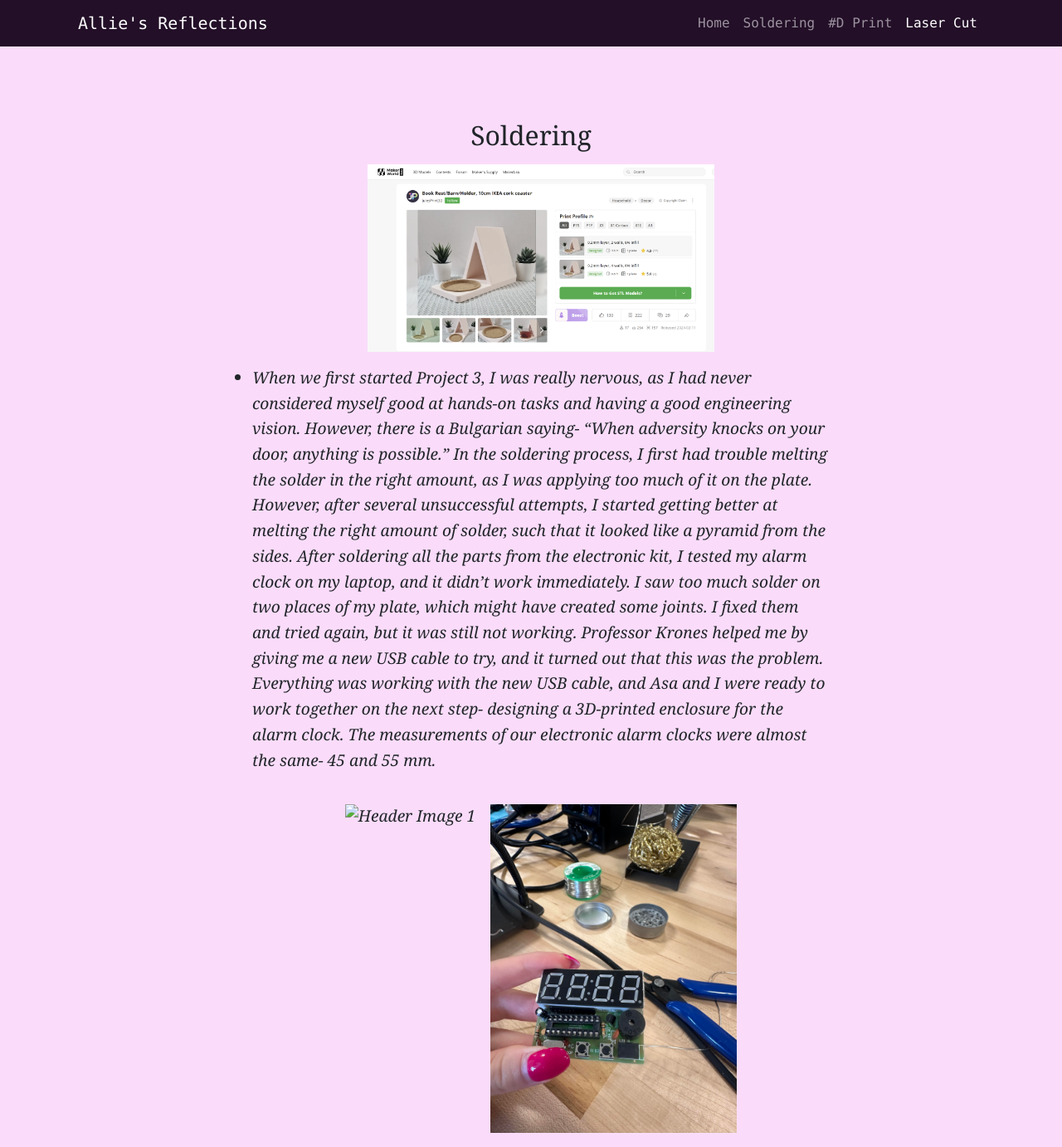
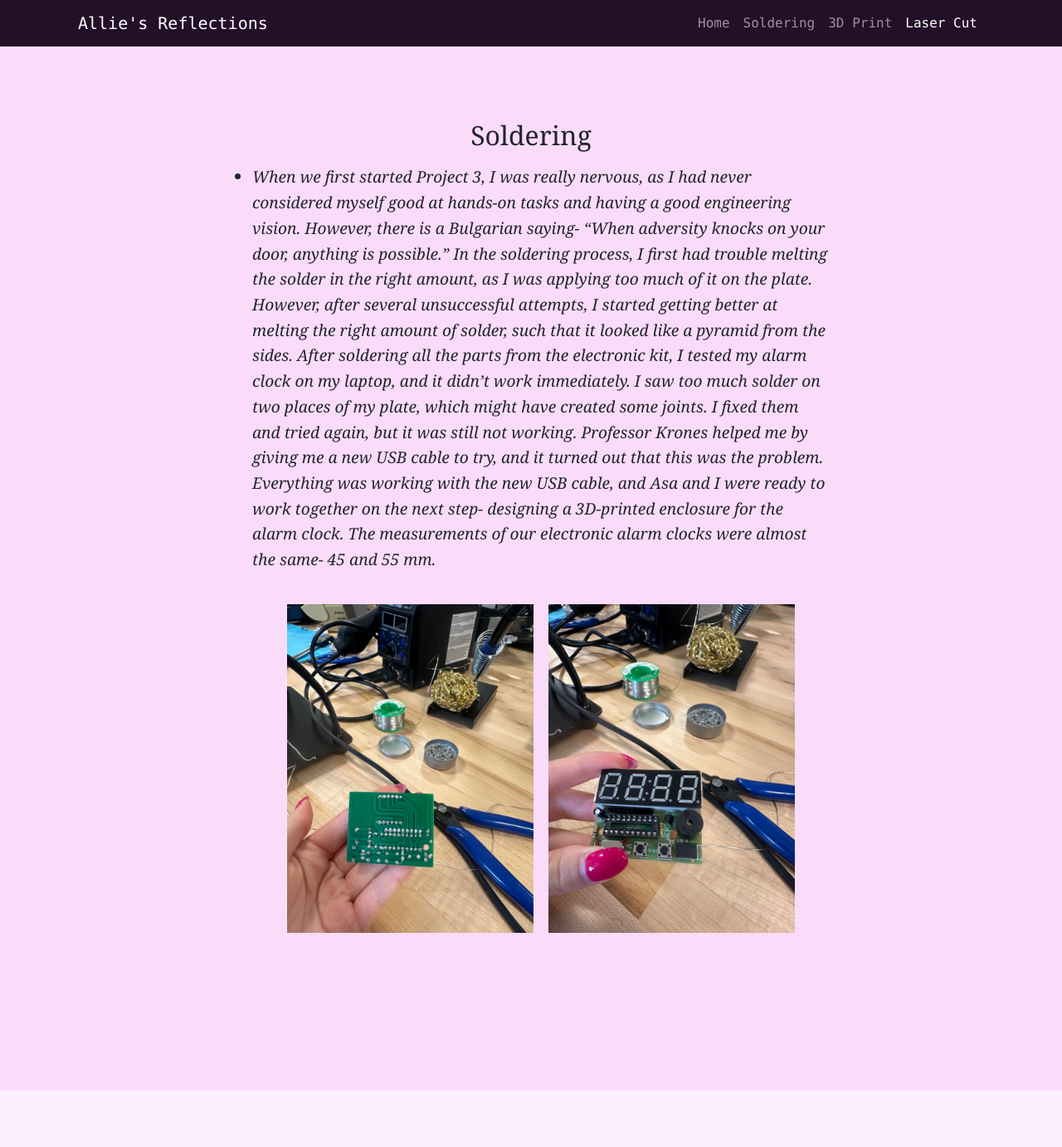
Before and after one commit to allieladjeva04/Allie_Reflections-main, a plain HTML site: page project3.html in a window 1280 px wide. Shown: the top 1382 px of the page at 83% size. Drawn offline with nearby package versions, Linux system fonts and the light colour scheme.

Commit message:
Update project3.html

```diff
--- a/project3.html
+++ b/project3.html
@@ -20,7 +20,7 @@
                 <ul class="navbar-nav ms-auto">
                     <li class="nav-item"><a class="nav-link" href="index.html">Home</a></li>
                     <li class="nav-item"><a class="nav-link" href="project3.html#model1">Soldering</a></li>
-                    <li class="nav-item"><a class="nav-link" href="project3.html#model2">#D Print</a></li>
+                    <li class="nav-item"><a class="nav-link" href="project3.html#model2">3D Print</a></li>
                     <li class="nav-item"><a class="nav-link" href="project3.html#model3">Laser Cut</a></li>
                 </ul>
             </div>
@@ -34,11 +34,10 @@
                 <div class="col-lg-8">
                     <h2>Soldering </h2>
                     <ul class="keychain-print-text">
-                        <img src="assets/bookholder.png" alt="Bookholder Print" class="keychain-image">
                         <li> When we first started Project 3, I was really nervous, as I had never considered myself good at hands-on tasks and having a good engineering vision. However, there is a Bulgarian saying- “When adversity knocks on your door, anything is possible.” In the soldering process, I first had trouble melting the solder in the right amount, as I was applying too much of it on the plate. However, after several unsuccessful attempts, I started getting better at melting the right amount of solder, such that it looked like a pyramid from the sides. After soldering all the parts from the electronic kit, I tested my alarm clock on my laptop, and it didn’t work immediately. I saw too much solder on two places of my plate, which might have created some joints. I fixed them and tried again, but it was still not working. Professor Krones helped me by giving me a new USB cable to try, and it turned out that this was the problem. Everything was working with the new USB cable, and Asa and I were ready to work together on the next step- designing a 3D-printed enclosure for the alarm clock. The measurements of our electronic alarm clocks were almost the same- 45 and 55 mm.</li>
                         <div class="header-images">
                             <div class="header-image1">
-                                <img src="assets/Soldering1.png" alt="Header Image 1" />
+                                <img src="assets/Soldering1.jpg" alt="Header Image 1" />
                             </div>
                             <div class="header-image2">
                                 <img src="assets/Soldering2.jpg" alt="Header Image 2" />
```
